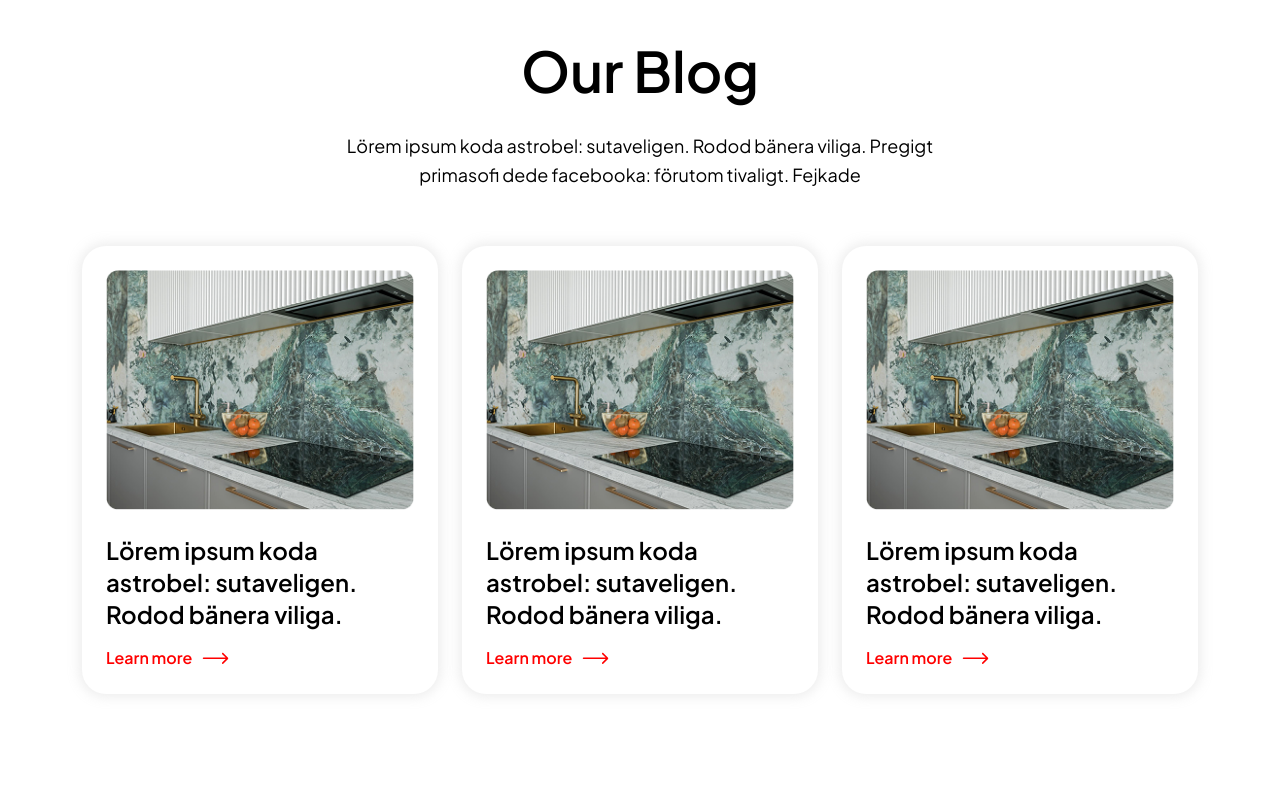
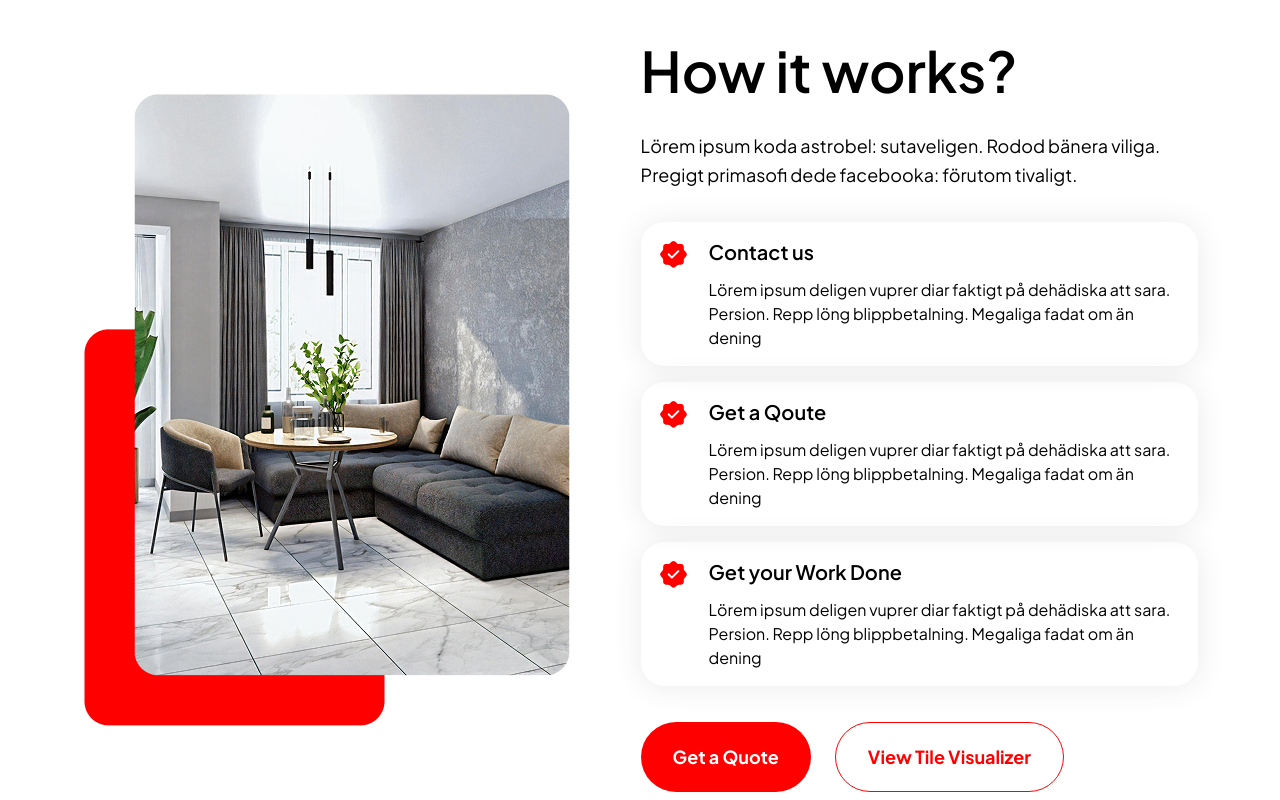
Before and after one commit to Nehaboora033/ceramic-solutions, a React (Vite) app: page / in a window 1280 px wide. Shown: the part 960-1760 px from the top of the page. Built offline with nearby package versions, Linux system fonts and the light colour scheme.

Commit message:
created how it works section

```diff
--- a/src/App.jsx
+++ b/src/App.jsx
@@ -31,8 +31,8 @@ function App() {
       {/* <Whatwedo /> */}
       {/* <Whychooseus /> */}
       {/* <Ourcustomers /> */}
-      {/* <Howitworks /> */}
-      {/* <Interested /> */}
+      <Howitworks />
+      <Interested />
       <Ourblog />
       <FAQ />
       <Services />
--- a/src/components/Howitworks.jsx
+++ b/src/components/Howitworks.jsx
@@ -8,14 +8,14 @@ const Howitworks = () => {
     return (
         <>
             <div className='max-w-[1140px] px-3 mx-auto my-[140px] '>
-                <div className='flex flex-wrap mx-[-12px]'>
-                    <div className='w-1/2 px-3'>
-                        <img src={image} alt="image" />
+                <div className='flex mx-[-12px] items-center gap-6 min-[970px]:gap-0  justify-between min-[970px]:flex-row flex-col '>
+                    <div className='min-[970px]:w-[45%] w-full px-3'>
+                        <img src={image} alt="image" className='block mx-auto' />
                     </div>
-                    <div className='w-1/2 px-3'>
-                        <SubHeading subheadingText={"How it works?"} descriptionText={"Lörem ipsum koda astrobel: sutaveligen. Rodod bänera viliga. Pregigt primasofi dede facebooka: förutom tivaligt. "} descriptionClass='max-w-[592px] mt-5 mb-8' />
+                    <div className='min-[970px]:w-[51%] w-full px-3'>
+                        <SubHeading subheadingText={"How it works?"} subHeadingClass='text-center min-[970px]:text-start' descriptionText={"Lörem ipsum koda astrobel: sutaveligen. Rodod bänera viliga. Pregigt primasofi dede facebooka: förutom tivaligt. "} descriptionClass='min-[970px]:max-w-[592px] w-full mt-5 mb-8 min-[970px]:text-start text-center' />
                         {HOW_IT_WORKS_DATA.map((item, index) => (
-                            <div key={index} className='max-w-[592px] p-4 shadow-how mb-4 rounded-3xl'>
+                            <div key={index} className='p-4 shadow-how mb-4 rounded-3xl'>
                                 <div className='flex gap-5'>
                                     <span className='size-[32px]'><item.image /></span>
                                     <div>
@@ -25,7 +25,7 @@ const Howitworks = () => {
                                 </div>
                             </div>
                         ))}
-                        <div className='flex gap-6 mt-9'>
+                        <div className='flex gap-6 mt-9 min-[410px]:flex-row flex-col'>
                             <Button buttonText={"Get a Quote"} />
                             <Button buttonText={"View Tile Visualizer"} buttonClass='!bg-white !text-[#FF0000] border-[#FF0000] border '  />
                         </div>
--- a/src/components/common/Button.jsx
+++ b/src/components/common/Button.jsx
@@ -3,7 +3,7 @@ import React from 'react'
 const Button = ({buttonText,buttonClass=""}) => {
     return (
 
-        <button data-aos="fade-up" data-aos-delay="200" className={`${buttonClass} hover:scale-105 py-5 px-[32px] cursor-pointer font-jakarta bg-[#FF0000] rounded-[56px] text-white  font-bold md:text-lg text-base`}>
+        <button data-aos="fade-up" data-aos-delay="200" className={`${buttonClass} hover:scale-105 py-5 px-[32px] cursor-pointer font-jakarta bg-[#FF0000] rounded-[56px] text-white  font-bold md:text-lg text-base whitespace-nowrap`}>
             {buttonText}
         </button>
     )
```
